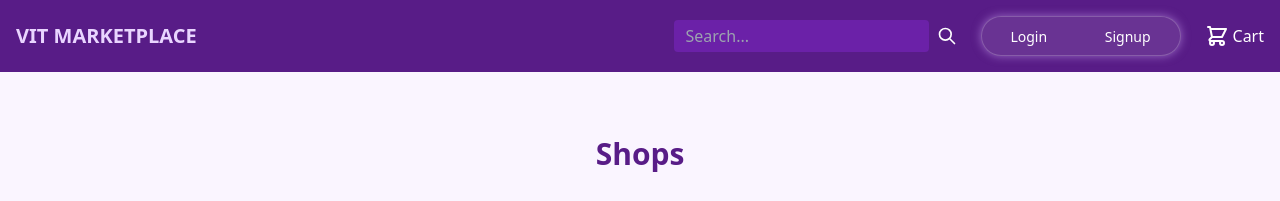
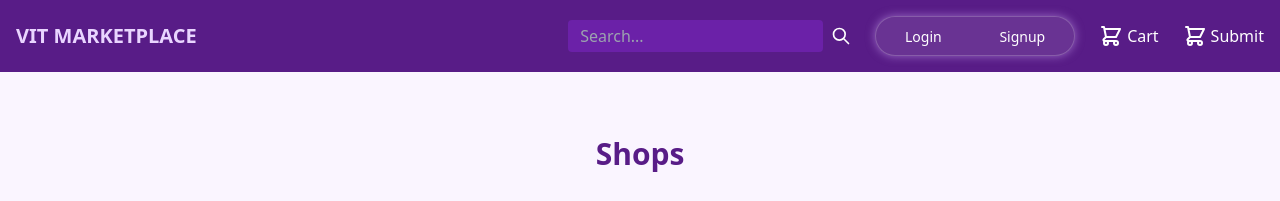
Before and after one commit to ABDHIJA2005/webprog, a plain HTML site: page FRONTEND/index.html in a window 1280 px wide. Shown: the top 201 px of the page. Drawn offline with nearby package versions, Linux system fonts and the light colour scheme.

Commit message:
Update index.html

```diff
--- a/FRONTEND/index.html
+++ b/FRONTEND/index.html
@@ -84,6 +84,16 @@
                         <span id="cart-count" class="absolute -top-2 -right-2 bg-purple-500 text-white text-xs rounded-full h-5 w-5 flex items-center justify-center hidden">0</span>
                     </a>
                 </li>
+                <li>
+                     <a href="submit.html" class="hover:text-purple-300 flex items-center relative">
+                         <svg class="w-6 h-6" fill="none" stroke="currentColor" viewBox="0 0 24 24">
+                             <path stroke-linecap="round" stroke-linejoin="round" stroke-width="2" d="M3 3h2l.4 2M7 13h10l4-8H5.4M7 13L5.4 5M7 13l-2.293 2.293c-.63.63-.184 1.707.707 1.707H17m0 0a2 2 0 100 4 2 2 0 000-4zm-8 2a2 2 0 11-4 0 2 2 0 014 0z"></path>
+                         </svg>
+                         <span class="ml-1">Submit</span>
+                         <span id="cart-count" class="absolute -top-2 -right-2 bg-purple-500 text-white text-xs rounded-full h-5 w-5 flex items-center justify-center hidden">0</span>
+                     </a>
+
+                 </li>
             </ul>
         </div>
     </nav>
```
